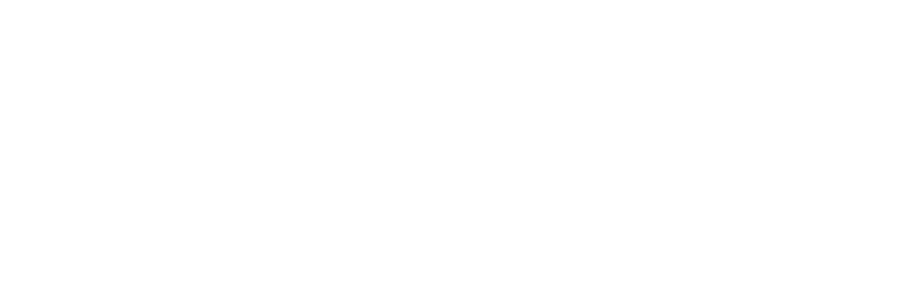
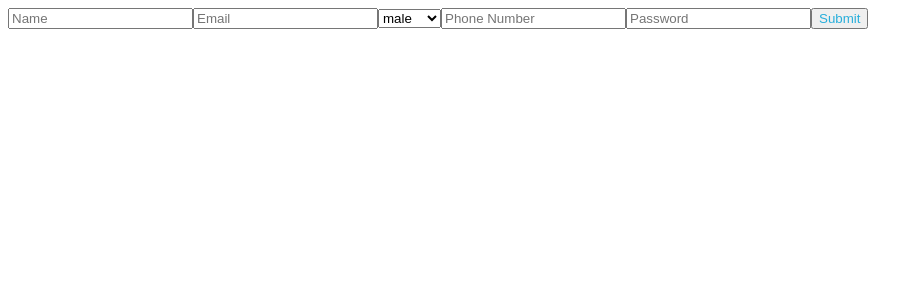
Before and after one commit to acciojob/signup-form-react-amityadav24, a React app: page / in a window 1280 px wide. Shown: the top 300 px of the page, without its empty margins (0-923 px from the left). Built offline with nearby package versions, Linux system fonts and the light colour scheme.

Commit message:
Update App.js

```diff
--- a/src/components/App.js
+++ b/src/components/App.js
@@ -1,11 +1,109 @@
-import React, {Component, useState} from "react";
-import '../styles/App.css';
+import React, { useState } from "react";
+import "./../styles/App.css";
 
 const App = () => {
+  const [form, setForm] = useState({
+    name: "",
+    email: "",
+    gender: "male",
+    phoneNumber: "",
+    password: ""
+  });
+
+  const [message, setMessage] = useState("");
+
+  const handleChange = (e) => {
+    setForm({ ...form, [e.target.name]: e.target.value });
+  };
+
+  const handleSubmit = (e) => {
+    e.preventDefault();
+    const { name, email, gender, phoneNumber, password } = form;
+
+    // Validation rules
+    if (!name || !email || !phoneNumber || !password) {
+      setMessage("All fields are mandatory.");
+      return;
+    }
+
+    if (!/^[a-zA-Z0-9 ]+$/.test(name)) {
+      setMessage("Name is not alphanumeric.");
+      return;
+    }
+
+    if (!email.includes("@")) {
+      setMessage("Email must contain @.");
+      return;
+    }
+
+    if (!["male", "female", "other"].includes(gender)) {
+      setMessage("Please identify as male, female or others.");
+      return;
+    }
+
+    if (!/^\d+$/.test(phoneNumber)) {
+      setMessage("Phone Number must contain only numbers.");
+      return;
+    }
+
+    if (password.length < 6) {
+      setMessage("Password must contain atleast 6 letters.");
+      return;
+    }
+
+    const username = email.split("@")[0];
+    setMessage(`Hello ${username}`);
+  };
+
   return (
-    <div id="main"></div>
-  )
-}
-
+    <div id="main">
+      <form onSubmit={handleSubmit}>
+        <input
+          data-testid="name"
+          name="name"
+          value={form.name}
+          onChange={handleChange}
+          placeholder="Name"
+        />
+        <input
+          data-testid="email"
+          name="email"
+          value={form.email}
+          onChange={handleChange}
+          placeholder="Email"
+        />
+        <select
+          data-testid="gender"
+          name="gender"
+          value={form.gender}
+          onChange={handleChange}
+        >
+          <option value="male">male</option>
+          <option value="female">female</option>
+          <option value="other">other</option>
+        </select>
+        <input
+          data-testid="phoneNumber"
+          name="phoneNumber"
+          value={form.phoneNumber}
+          onChange={handleChange}
+          placeholder="Phone Number"
+        />
+        <input
+          data-testid="password"
+          type="password"
+          name="password"
+          value={form.password}
+          onChange={handleChange}
+          placeholder="Password"
+        />
+        <button data-testid="submit" type="submit">
+          Submit
+        </button>
+      </form>
+      {message && <p>{message}</p>}
+    </div>
+  );
+};
 
 export default App;
```
